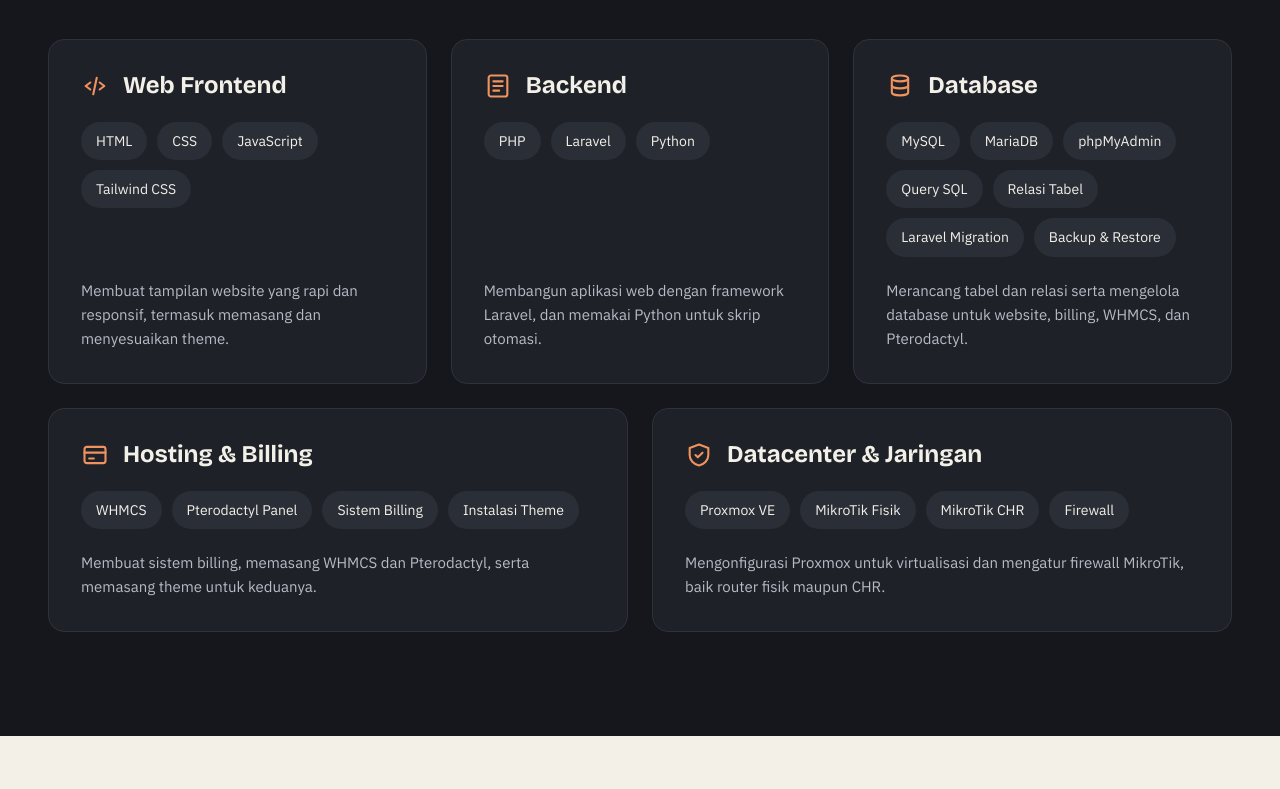
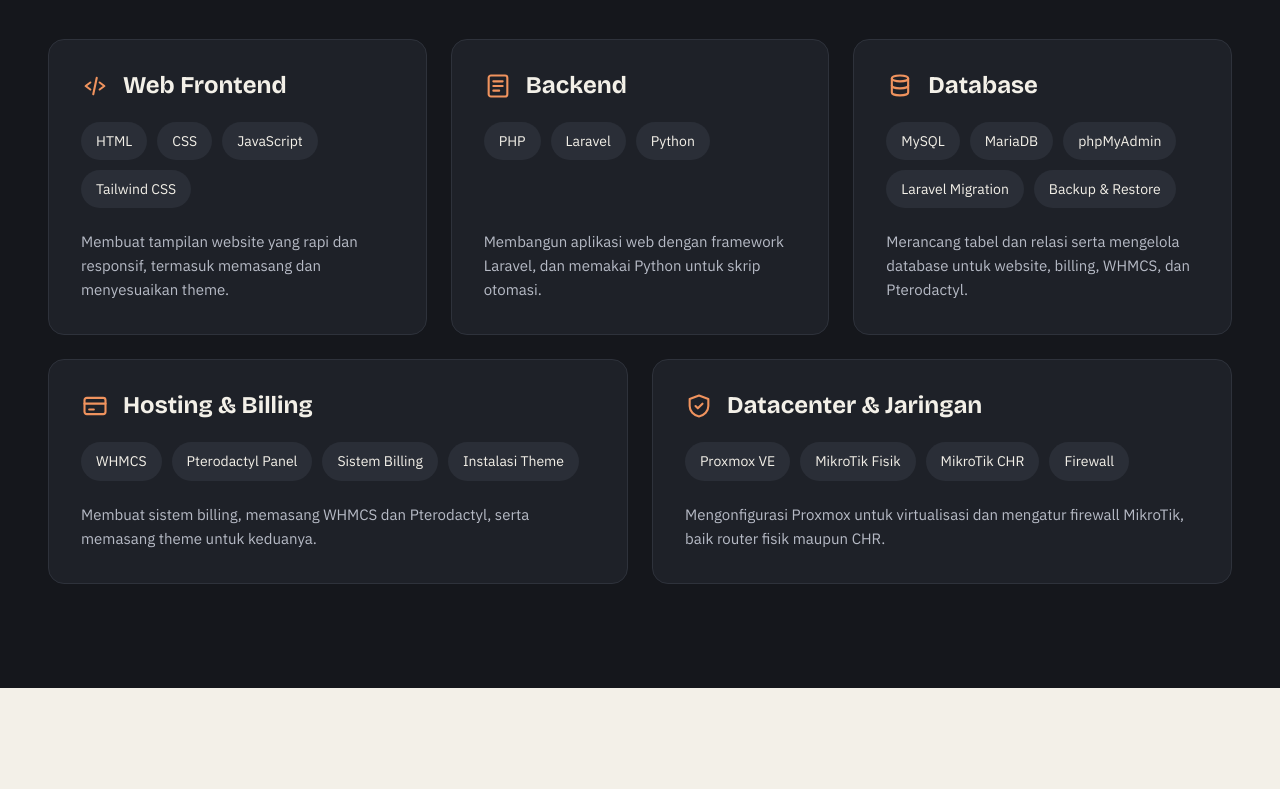
Before and after one commit to DipaAC/porto-edo, a plain HTML site: page index.html in a window 1280 px wide. Shown: the part 1040-1829 px from the top of the page. Drawn offline with nearby package versions, Linux system fonts and the light colour scheme.

Commit message:
update portfolio1

```diff
--- a/index.html
+++ b/index.html
@@ -221,7 +221,7 @@
           <svg width="28" height="28" viewBox="0 0 24 24" fill="none" stroke="#F0935E" stroke-width="1.8" stroke-linecap="round" stroke-linejoin="round"><ellipse cx="12" cy="5.5" rx="7" ry="2.5"/><path d="M5 5.5v6c0 1.4 3.1 2.5 7 2.5s7-1.1 7-2.5v-6"/><path d="M5 11.5v6c0 1.4 3.1 2.5 7 2.5s7-1.1 7-2.5v-6"/></svg>
           <h3>Database</h3>
         </div>
-        <div class="chips"><span>MySQL</span><span>MariaDB</span><span>phpMyAdmin</span><span>Query SQL</span><span>Relasi Tabel</span><span>Laravel Migration</span><span>Backup &amp; Restore</span></div>
+        <div class="chips"><span>MySQL</span><span>MariaDB</span><span>phpMyAdmin</span><span>Laravel Migration</span><span>Backup &amp; Restore</span></div>
         <p>Merancang tabel dan relasi serta mengelola database untuk website, billing, WHMCS, dan Pterodactyl.</p>
       </div>
 
```
